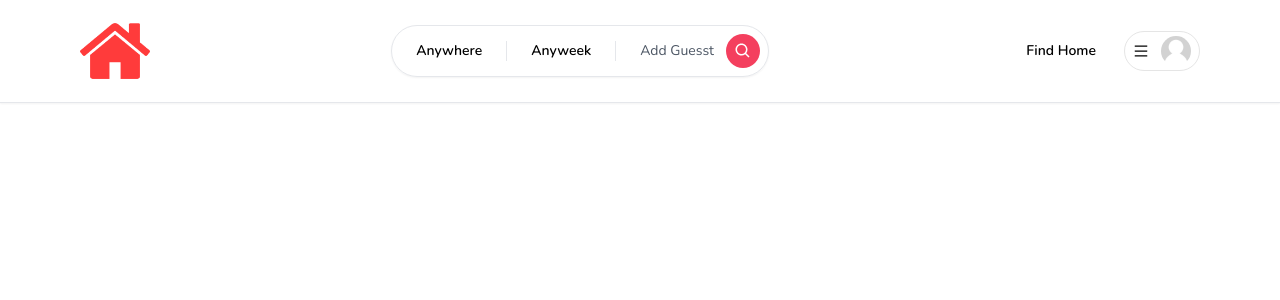
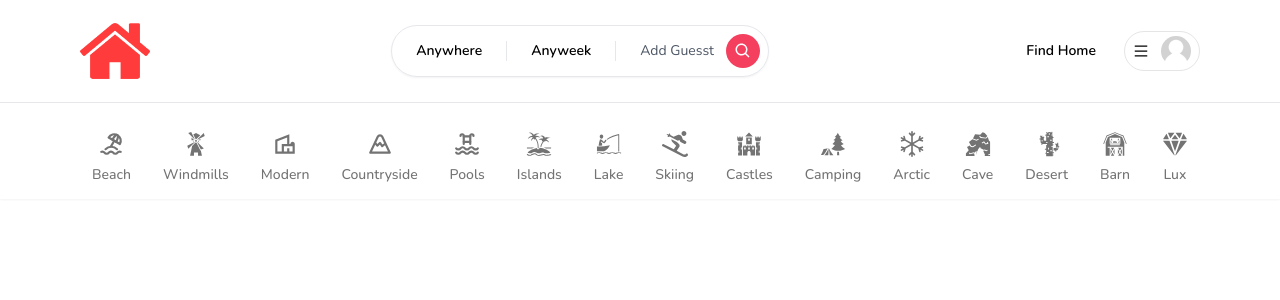
Before and after one commit to AfiqHaidar/reo-room, a Next.js app: page / in a window 1280 px wide. Shown: the top 300 px of the page. Built offline with nearby package versions, Linux system fonts and the light colour scheme; no server answers.

Commit message:
categories ui

```diff
--- /dev/null
+++ b/app/components/CategoryBox.tsx
@@ -0,0 +1,68 @@
+"use client";
+
+import { useRouter, useSearchParams } from "next/navigation";
+import { useCallback } from "react";
+import { IconType } from "react-icons/lib";
+import qs from "query-string";
+
+interface CategoryBoxProps {
+  icon: IconType;
+  label: string;
+  selected?: boolean;
+}
+
+const CategoryBox: React.FC<CategoryBoxProps> = ({
+  icon: Icon,
+  label,
+  selected,
+}) => {
+  const router = useRouter();
+  const params = useSearchParams();
+
+  const handleClick = useCallback(() => {
+    let currentQuery = {};
+
+    if (params) {
+      currentQuery = qs.parse(params.toString());
+    }
+
+    const updatedQuery: any = {
+      ...currentQuery,
+      category: label,
+    };
+
+    console.log(updatedQuery.category);
+
+    if (params?.get("category") === label) {
+      delete updatedQuery.category;
+      console.log(updatedQuery.category);
+    }
+
+    const url = qs.stringifyUrl(
+      {
+        url: "/",
+        query: updatedQuery,
+      },
+      { skipNull: true }
+    );
+
+    router.push(url);
+  }, [label, params, router]);
+
+  return (
+    <div
+      onClick={handleClick}
+      className={`flex flex-col items-center justify-center gap-2 p-3 border-b-2 hover:text-neutral-800 transition cursor-pointer
+  ${
+    selected
+      ? "border-b-neutral-800 text-neutral-800"
+      : "border-transparent text-neutral-500"
+  }`}
+    >
+      <Icon size={26} />
+      <div className="font-medium text-sm">{label}</div>
+    </div>
+  );
+};
+
+export default CategoryBox;
--- /dev/null
+++ b/app/components/navbar/Categories.tsx
@@ -0,0 +1,127 @@
+"use client";
+import Container from "../Container";
+
+import { IoDiamond } from "react-icons/io5";
+import { BsSnow } from "react-icons/bs";
+import { FaSkiing } from "react-icons/fa";
+import { TbBeach, TbMountain, TbPool } from "react-icons/tb";
+import {
+  GiBarn,
+  GiBoatFishing,
+  GiCactus,
+  GiCastle,
+  GiCaveEntrance,
+  GiForestCamp,
+  GiIsland,
+  GiWindmill,
+} from "react-icons/gi";
+import { MdOutlineVilla } from "react-icons/md";
+import CategoryBox from "../CategoryBox";
+import { usePathname, useSearchParams } from "next/navigation";
+
+export const categories = [
+  {
+    label: "Beach",
+    icon: TbBeach,
+    description: "This property is close to the beach!",
+  },
+  {
+    label: "Windmills",
+    icon: GiWindmill,
+    description: "This property has windmills!",
+  },
+  {
+    label: "Modern",
+    icon: MdOutlineVilla,
+    description: "This property is modern!",
+  },
+  {
+    label: "Countryside",
+    icon: TbMountain,
+    description: "This property is in the countryside!",
+  },
+  {
+    label: "Pools",
+    icon: TbPool,
+    description: "This property has a pool!",
+  },
+  {
+    label: "Islands",
+    icon: GiIsland,
+    description: "This property is on an island",
+  },
+  {
+    label: "Lake",
+    icon: GiBoatFishing,
+    description: "This property is close to a lake!",
+  },
+  {
+    label: "Skiing",
+    icon: FaSkiing,
+    description: "This property has skiing activities!",
+  },
+  {
+    label: "Castles",
+    icon: GiCastle,
+    description: "This property is in a castle!",
+  },
+  {
+    label: "Camping",
+    icon: GiForestCamp,
+    description: "This property has camping activities!",
+  },
+  {
+    label: "Arctic",
+    icon: BsSnow,
+    description: "This property is in the arctic!",
+  },
+  {
+    label: "Cave",
+    icon: GiCaveEntrance,
+    description: "This property has is in a cave!",
+  },
+  {
+    label: "Desert",
+    icon: GiCactus,
+    description: "This property is in the desert!",
+  },
+  {
+    label: "Barn",
+    icon: GiBarn,
+    description: "This property is in the barn!",
+  },
+  {
+    label: "Lux",
+    icon: IoDiamond,
+    description: "This property is luxurious!",
+  },
+];
+
+const Categories = () => {
+  const params = useSearchParams();
+  const category = params?.get("category");
+  const pathname = usePathname();
+
+  const isMainPage = pathname == "/";
+
+  if (!isMainPage) {
+    return null;
+  }
+
+  return (
+    <Container>
+      <div className="pt-4 flex flex-row items-center justify-between overflow-x-auto">
+        {categories.map((item) => (
+          <CategoryBox
+            key={item.label}
+            label={item.label}
+            selected={category == item.label}
+            icon={item.icon}
+          />
+        ))}
+      </div>
+    </Container>
+  );
+};
+
+export default Categories;
--- a/app/components/navbar/Logo.tsx
+++ b/app/components/navbar/Logo.tsx
@@ -8,6 +8,7 @@
 
   return (
     <Image
+      onClick={() => router.push("/")}
       alt="Logo"
       className="hidden md:block cursor-pointer"
       height="70"
--- a/app/components/navbar/Navbar.tsx
+++ b/app/components/navbar/Navbar.tsx
@@ -1,6 +1,7 @@
 "use client";
 
 import Container from "../Container";
+import Categories from "./Categories";
 import Logo from "./Logo";
 import Search from "./Search";
 import UserMenu from "./UserMenu";
@@ -23,6 +24,7 @@
           </div>
         </Container>
       </div>
+      <Categories />
     </div>
   );
 };
--- a/package.json
+++ b/package.json
@@ -20,10 +20,11 @@
     "eslint": "8.44.0",
     "eslint-config-next": "13.4.9",
     "icons": "^1.0.0",
-    "mongodb": "^2.2.12",
+    "mongodb": "^5.7.0",
     "next": "13.4.9",
     "next-auth": "^4.22.1",
     "postcss": "8.4.25",
+    "query-string": "^8.1.0",
     "react": "^18.2.0",
     "react-dom": "18.2.0",
     "react-hook-form": "^7.45.1",
```
Also changed, not shown: 1 other file (tests, documents, lock files or other folders).
